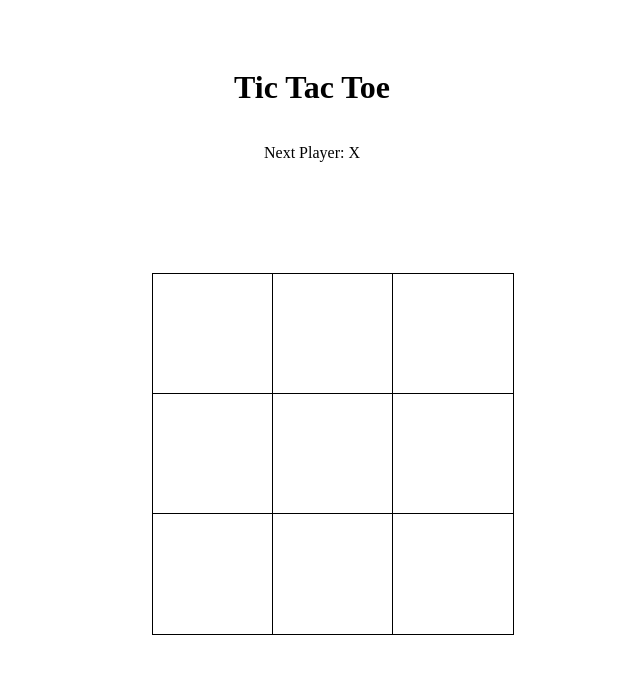
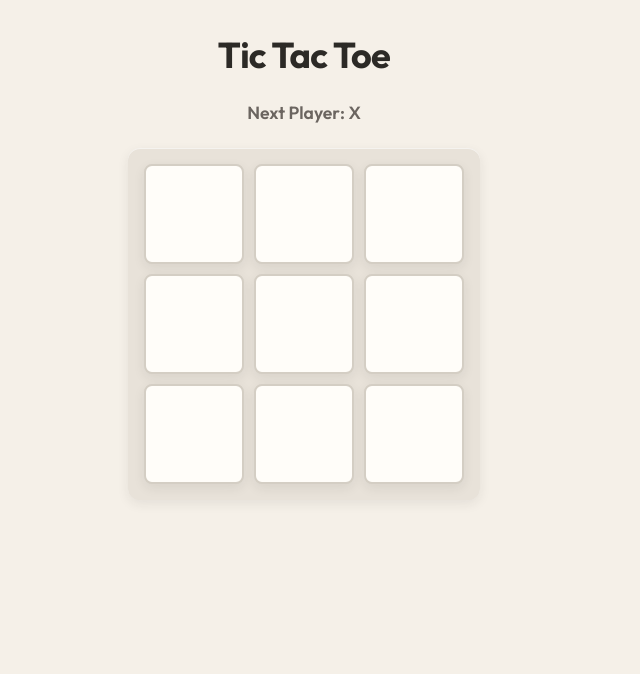
Before and after one commit to ArunKammath/tic-tac-toe, a React (Vite) app: page / in a window 1280 px wide. Shown: the top 674 px of the page, without its empty margins (336-976 px from the left). Built offline with nearby package versions, Linux system fonts and the light colour scheme.

Commit message:
IMproved the css of the game

```diff
--- a/src/App.css
+++ b/src/App.css
@@ -1,34 +1,124 @@
+@import url('https://fonts.googleapis.com/css2?family=Outfit:wght@400;600;700&display=swap');
+
+:root {
+  --bg: #f5f0e8;
+  --surface: #fffdf9;
+  --ink: #2c2a26;
+  --muted: #6b6560;
+  --accent: #c45c3e;
+  --accent-hover: #a84d32;
+  --board-bg: #e8e2d9;
+  --cell-bg: #fffdf9;
+  --cell-border: #d4cec4;
+  --cell-hover: #f7f3ed;
+  --x-color: #1a5f4a;
+  --o-color: #8b3a62;
+  --shadow: 0 4px 12px rgba(44, 42, 38, 0.08);
+  --shadow-hover: 0 8px 24px rgba(44, 42, 38, 0.12);
+  --overlay: rgba(44, 42, 38, 0.6);
+  --radius: 12px;
+  --radius-sm: 8px;
+}
+
+* {
+  box-sizing: border-box;
+}
+
+body {
+  margin: 0;
+  min-height: 100vh;
+  font-family: 'Outfit', system-ui, sans-serif;
+  background: var(--bg);
+  color: var(--ink);
+}
+
 .layout {
-  padding-top: 5vh;
+  position: relative;
+  min-height: 100vh;
+  padding: 2rem 1rem 3rem;
   display: flex;
   flex-direction: column;
   align-items: center;
-  justify-content: center;
-  height: 80vh;
-  width: 100vw;
+  gap: 1.5rem;
 }
+
+.layout h1 {
+  margin: 0;
+  font-size: clamp(1.75rem, 5vw, 2.25rem);
+  font-weight: 700;
+  letter-spacing: -0.02em;
+  color: var(--ink);
+}
+
+.layout > p {
+  margin: 0;
+  font-size: 1.1rem;
+  font-weight: 600;
+  color: var(--muted);
+}
+
 .board {
   display: grid;
-  grid-template-columns: repeat(3, 10vh);
-  grid-template-rows: repeat(3, 10vh);
-  gap: 5vh;
-  justify-content: center;
-  align-content: center;
-  height: 80vh;
-  width: 80vw;
+  grid-template-columns: repeat(3, min(100px, 22vmin));
+  grid-template-rows: repeat(3, min(100px, 22vmin));
+  gap: min(10px, 2vmin);
+  padding: min(16px, 3vmin);
+  background: var(--board-bg);
+  border-radius: var(--radius);
+  box-shadow: var(--shadow), inset 0 1px 0 rgba(255,255,255,0.6);
 }
+
 .winner {
+  position: absolute;
+  inset: 0;
   display: flex;
   flex-direction: column;
   justify-content: center;
   align-items: center;
-  height: 80vh;
-  width: 80vw;
+  gap: 1.25rem;
+  padding: 1.5rem;
+  background: var(--overlay);
+  backdrop-filter: blur(6px);
+  -webkit-backdrop-filter: blur(6px);
+  color: var(--surface);
+  border-radius: 0;
   z-index: 10;
-  box-sizing: border-box;
-  position: absolute;
-  background-color: rgba(0, 0, 0, 0.5);
-  color: #fff;
-  font-size: 2rem;
-  font-weight: bold;
+  animation: fadeIn 0.25s ease;
 }
+
+@keyframes fadeIn {
+  from { opacity: 0; }
+  to { opacity: 1; }
+}
+
+.winner h1 {
+  margin: 0;
+  font-size: clamp(1.5rem, 4vw, 2rem);
+  font-weight: 700;
+  text-align: center;
+  text-shadow: 0 2px 8px rgba(0,0,0,0.2);
+}
+
+.winner button {
+  padding: 0.75rem 1.75rem;
+  font-family: inherit;
+  font-size: 1rem;
+  font-weight: 600;
+  color: var(--surface);
+  background: var(--accent);
+  border: none;
+  border-radius: var(--radius-sm);
+  cursor: pointer;
+  box-shadow: 0 4px 14px rgba(196, 92, 62, 0.4);
+  transition: background 0.2s, transform 0.15s, box-shadow 0.2s;
+}
+
+.winner button:hover {
+  background: var(--accent-hover);
+  transform: translateY(-1px);
+  box-shadow: 0 6px 20px rgba(196, 92, 62, 0.45);
+}
+
+.winner button:active {
+  transform: translateY(0);
+}
--- a/src/components/Tile.jsx
+++ b/src/components/Tile.jsx
@@ -1,12 +1,16 @@
 
 import '../style/Tile.css';
 
-function Tile({ board, rowIndex, cellIndex, onClick }){
-    return(
-        <div className='tile'>
-            <button className='tile-button' onClick={onClick}>{board[rowIndex][cellIndex]}</button>
-        </div>
-    );
+function Tile({ board, rowIndex, cellIndex, onClick }) {
+  const value = board[rowIndex][cellIndex];
+  const markClass = value === 'X' ? 'tile-x' : value === 'O' ? 'tile-o' : '';
+  return (
+    <div className="tile">
+      <button className={`tile-button ${markClass}`} onClick={onClick}>
+        {value || '\u00A0'}
+      </button>
+    </div>
+  );
 }
 
 export default Tile;
--- a/src/style/Tile.css
+++ b/src/style/Tile.css
@@ -1,19 +1,58 @@
 .tile {
-    background-color: #fff;
-    border: 0.15vw solid #000;
-    display: flex;
-    justify-content: center;
-    align-items: center;
-    height: 15vh;
-    width: 15vh;    /*keep square tiles*/
-    font-size: 5vh;
+  display: flex;
+  justify-content: center;
+  align-items: center;
+  width: 100%;
+  height: 100%;
+  min-height: 0;
+  background: var(--cell-bg);
+  border: 2px solid var(--cell-border);
+  border-radius: var(--radius-sm);
+  box-shadow: var(--shadow);
+  transition: transform 0.2s, box-shadow 0.2s, background 0.2s, border-color 0.2s;
+}
+
+.tile:hover {
+  background: var(--cell-hover);
+  border-color: #c9c3b9;
+  box-shadow: var(--shadow-hover);
+  transform: translateY(-1px);
+}
+
+.tile:active {
+  transform: translateY(0);
+  box-shadow: var(--shadow);
 }
 
 .tile-button {
-    background-color: #fff;
-    border: none;
-    font-size: 5vh;
-    height: 100%;
-    width: 100%;
-    cursor: pointer;
+  width: 100%;
+  height: 100%;
+  min-height: 0;
+  padding: 0;
+  background: none;
+  border: none;
+  font-family: 'Outfit', system-ui, sans-serif;
+  font-size: clamp(2rem, 8vmin, 3.5rem);
+  font-weight: 700;
+  cursor: pointer;
+  color: var(--ink);
+  transition: color 0.15s;
+  -webkit-tap-highlight-color: transparent;
 }
+
+.tile-button:focus {
+  outline: none;
+}
+
+.tile-button:focus-visible {
+  outline: 2px solid var(--accent);
+  outline-offset: 2px;
+}
+
+.tile-button.tile-x {
+  color: var(--x-color);
+}
+
+.tile-button.tile-o {
+  color: var(--o-color);
+}
```
